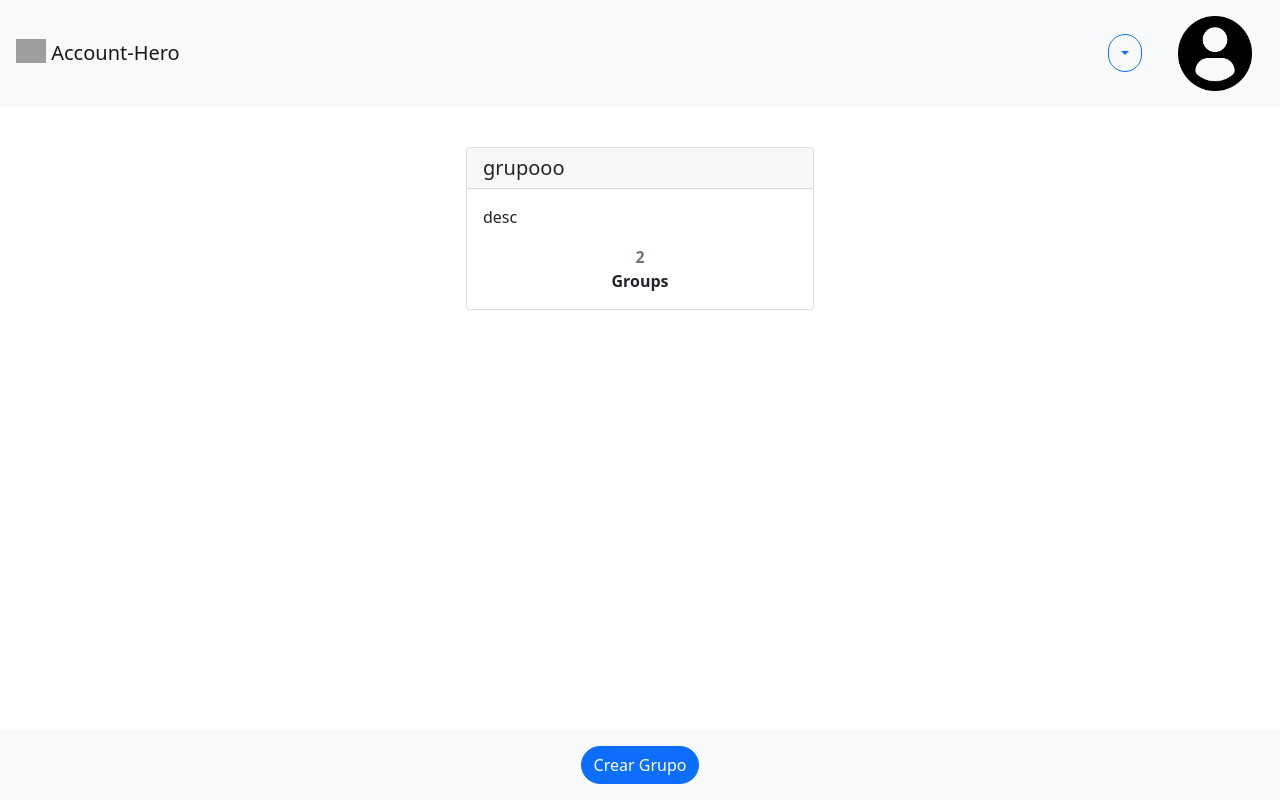
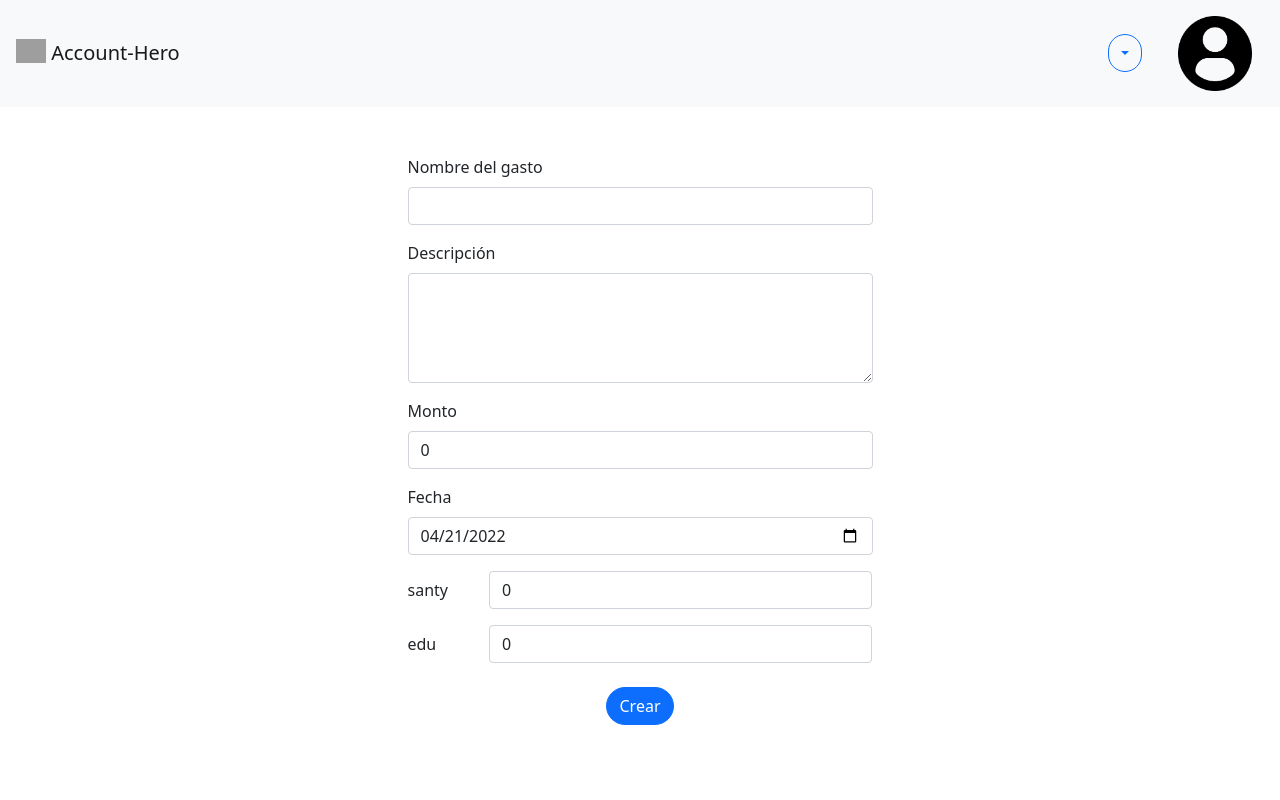
Before and after one commit to Edu-BS/account-hero, a Vue app in the folder frontend/: page /group/1/expense/create in a window 1280 px wide. Before the commit this address led to /dashboard. Built offline with nearby package versions, Linux system fonts and the light colour scheme; no server answers; sample sign-in values are in the browser's storage; grey boxes are pictures that could not be loaded.

Commit message:
comienzo del frontend del crear gasto

```diff
--- a/frontend/src/router/index.js
+++ b/frontend/src/router/index.js
@@ -62,6 +62,15 @@ const router = createRouter({
     },
 
     {
+      path : '/group/:idGroup/expense/create',
+      name: 'create-expense',
+      component : ()=>import('../views/CreateExpense.vue'),
+      meta: {
+        requiresAuth: true
+      }
+    },
+
+    {
       path : '/prueba',
       name: 'prueba',
       component : ()=>import('../views/Prueba.vue'),
--- /dev/null
+++ b/frontend/src/views/CreateExpense.vue
@@ -0,0 +1,99 @@
+<template>
+    <main>
+        <NavComponent view="Dashboard" />
+
+        <div class="container mb-5">
+
+            <form @submit.prevent="submit" class="form justify-content-center col-9 col-md-5 m-auto mt-5">
+                <label for="name_input" class="form-label">Nombre del gasto</label>
+                <input v-model="expense.name" type="name" name="name" id="name_input" class="form-control" required>
+
+                <label for="description_input" class="form-label mt-3">Descripción</label>
+                <textarea v-model="expense.description" name="description" id="description_input" class="form-control"
+                    rows="4"></textarea>
+
+                <label for="usuarios_input" class="form-label mt-3">Monto</label>
+                <input type="number" v-model="expense.amount" name="monto" id="monto_input" class="form-control"
+                    required>
+
+                <label for="usuarios_input" class="form-label mt-3">Fecha</label>
+                <input type="date" v-model="expense.date" name="monto" id="monto_input" class="form-control" required>
+
+                <div v-for="user in expense.fractions" :key="user._id" class="row mt-3">
+                        <label for="inputPassword" class="col-sm-2 col-form-label">{{user.username}}</label>
+                        <div class="col-sm-10">
+                            <input type="number" v-model="user.amount" class="form-control" id="number">
+                        </div>
+                </div>
+
+
+                <div class="d-flex">
+                    <button @click="submit" ref="formButton" type="submit"
+                        class="btn btn-primary rounded-pill mx-auto mt-4">Crear</button>
+                </div>
+            </form>
+        </div>
+    </main>
+</template>
+<script>
+
+
+export default {
+    data() {
+        return {
+            expense: {
+                idGroup : '',
+                name: '',
+                description: '',
+                date: new Date().toISOString().slice(0, 10),
+                amount: 0,
+                fractions: []
+            }
+        };
+    },
+
+    created() {
+        let user1 = {
+            _id: 1,
+            username: "santy",
+            amount: 0,
+        }
+        let user2 = {
+            _id: 2,
+            username: "edu",
+            amount: 0,
+        }
+        this.expense.fractions.push(user1)
+        this.expense.fractions.push(user2)
+
+        // guardo el id del grupo donde se encuentra el gasto nuevo
+        this.expense.idGroup = this.$route.params.idGroup
+
+       // cuando cambie el monto de la factura fracciono por igual entre todos los integrantes
+        this.$watch('expense.amount',(newAmount) => {
+          let amount = newAmount
+          let fraccion = amount / this.expense.fractions.length
+          // cambio el amount de cada usuario
+          this.expense.fractions.forEach(user => {
+              user.amount = fraccion
+          });
+      })
+
+    // observando si se cambia el valor en algun usuario
+      this.$watch('expense.fractions', (users)=> {
+
+      },{deep: true})
+
+    },
+
+    methods: {
+        submit() {
+            this.createGroup(this.group)
+        },
+
+    },
+};
+</script>
+
+<style>
+</style>
```
